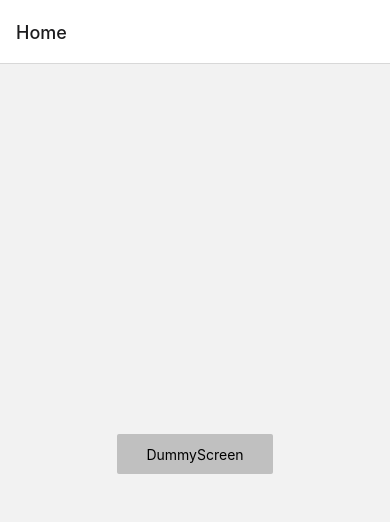
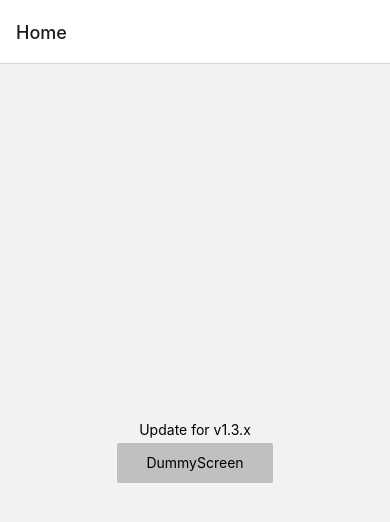
Before and after one commit to timmyjose/expo-updates-demo, a React Native app: screen /Home in a window 390 px wide. Shown: the top 522 px of the page. Built offline with nearby package versions, Linux system fonts and the light colour scheme.

Commit message:
test: eas updates for 1.3.x

```diff
--- a/src/screens/Home.tsx
+++ b/src/screens/Home.tsx
@@ -12,6 +12,7 @@ const Home = () => {
 
   return (
     <View style={styles.container}>
+      <Text>Update for v1.3.x</Text>
       <Pressable
         style={styles.button}
         onPress={() => navigaton.navigate('DummyScreen')}>
```
